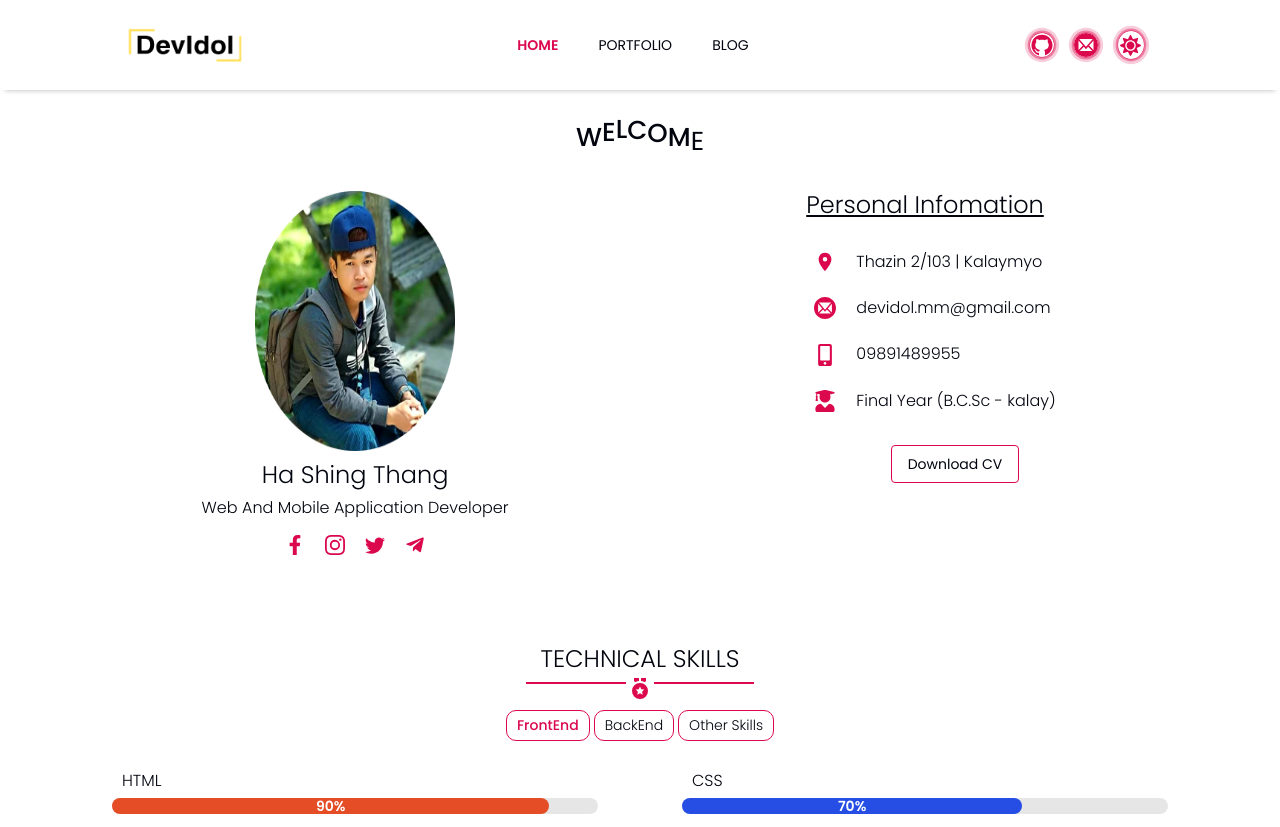
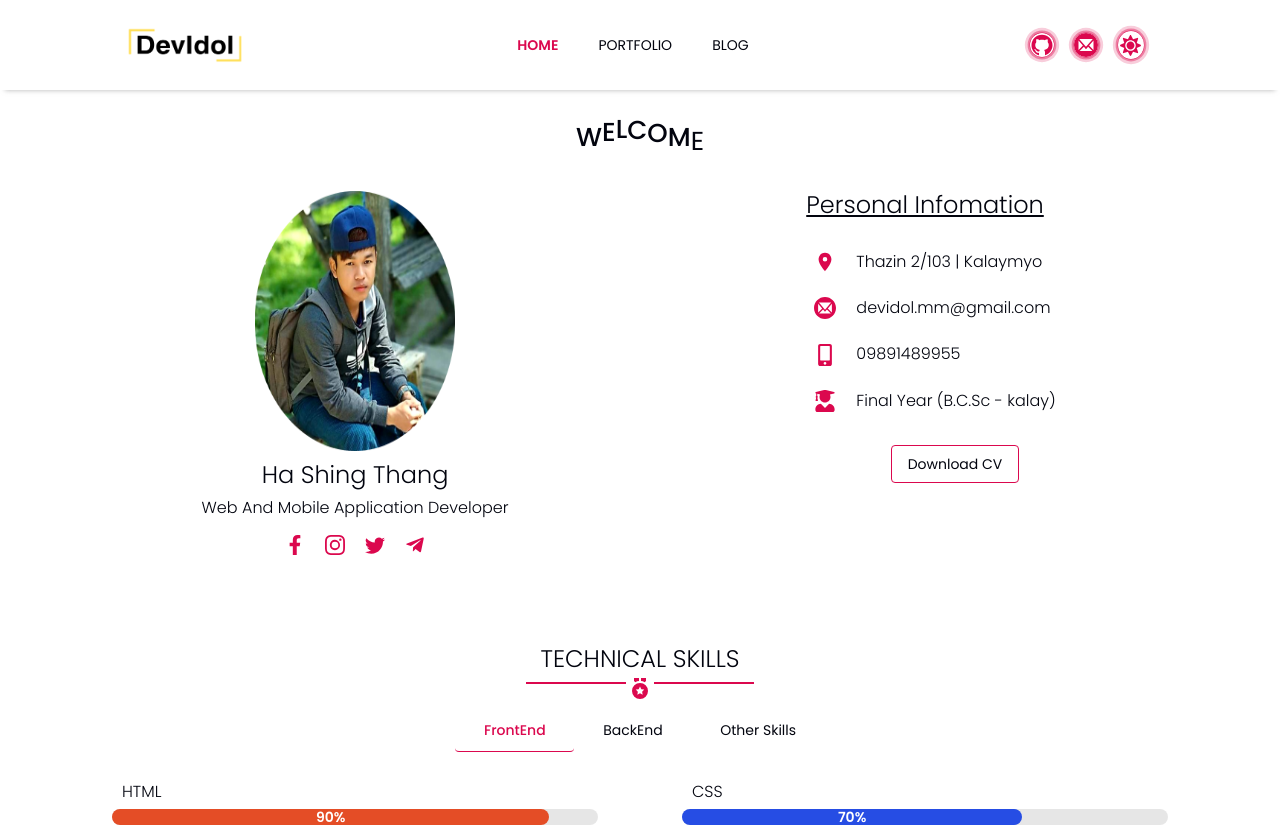
Before and after one commit to DevIdol/resume, a React (Create React App) app: page / in a window 1280 px wide. Shown: the top 827 px of the page. Built offline with nearby package versions, Linux system fonts and the light colour scheme.

Commit message:
Modified

```diff
--- a/src/Components/Home/Technical/TechnicalButton.jsx
+++ b/src/Components/Home/Technical/TechnicalButton.jsx
@@ -3,36 +3,48 @@ import Button from "../../Screens/Button";
 import BackEnd from "./BackEnd";
 import FrontEnd from "./FrontEnd";
 import OtherSkill from "./OtherSkill";
-import classes from "./TechnicalButton.module.css"
+import classes from "./TechnicalButton.module.css";
 
 const TechnicalButton = () => {
-  const [skill, setSkill] = useState(<FrontEnd/>);
+  const [skill, setSkill] = useState(<FrontEnd />);
   const [isActive, setIsActive] = useState("front");
   return (
     <Fragment>
       <div className={classes.btn}>
         <Button
-          className={isActive === "front" ? classes.active : ""}
+          className={
+            isActive === "front"
+              ? `${classes.button} ${classes.active}`
+              : classes.button
+          }
           onClick={() => {
-            setSkill(<FrontEnd/>);
+            setSkill(<FrontEnd />);
             setIsActive("front");
           }}
         >
           FrontEnd
         </Button>
         <Button
-          className={isActive === "back" ? classes.active : ""}
+          className={
+            isActive === "back"
+              ? `${classes.button} ${classes.active}`
+              : classes.button
+          }
           onClick={() => {
-            setSkill(<BackEnd/>);
+            setSkill(<BackEnd />);
             setIsActive("back");
           }}
         >
           BackEnd
         </Button>
         <Button
-          className={isActive === "other" ? classes.active : ""}
+          className={
+            isActive === "other"
+              ? `${classes.button} ${classes.active}`
+              : classes.button
+          }
           onClick={() => {
-            setSkill(<OtherSkill/>);
+            setSkill(<OtherSkill />);
             setIsActive("other");
           }}
         >
--- a/src/Components/Home/Technical/TechnicalButton.module.css
+++ b/src/Components/Home/Technical/TechnicalButton.module.css
@@ -3,15 +3,18 @@
   margin-top: 10px;
 }
 
-.btn button {
+.btn .button {
   font-size: 14px;
-  padding: 6px 10px;
-  cursor: pointer;
-  margin: 0 2px;
-  font-weight: 300;
+  border: none;
+  border-radius: 4px;
 }
-.btn button.active {
-  border-top: 1px solid var(--clr-primary);
+.btn .button:hover {
+  background: none;
+  color: var(--clr-primary);
+  transition: var(--transition);
+}
+.btn .button.active {
+  border-bottom: 1px solid var(--clr-primary);
   color: var(--clr-primary);
   font-weight: 500;
 }
```
